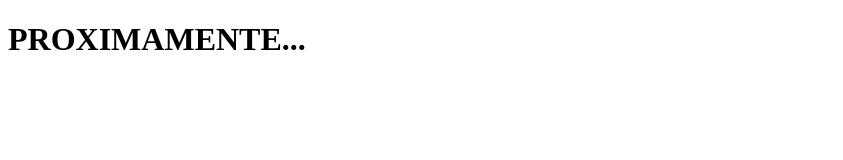
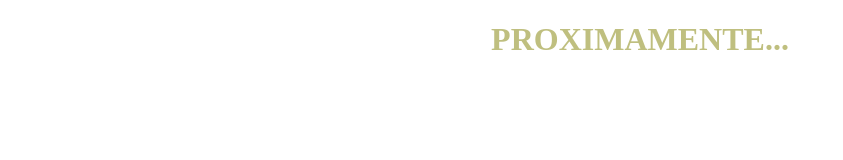
Before and after one commit to NicoPauer/mf, a plain HTML site: page index.html in a window 1280 px wide. Shown: the whole page, without its empty margins (0-843 px from the left). Drawn offline with Linux system fonts and the light colour scheme.

Commit message:
Update index.html
Agrego estilo de gala.

```diff
--- a/index.html
+++ b/index.html
@@ -6,6 +6,7 @@
       <meta name = "author" content = "Nicolás Pauer" />
       <meta name = "keyword" content = "Martin Fierro, ganar" />
       <title>Gana un Martin Fierro</title>
+      <link rel = "stylesheet" href = "gala.css" />
     </head>
     <body>
       <h1>PROXIMAMENTE...</h1>
```
